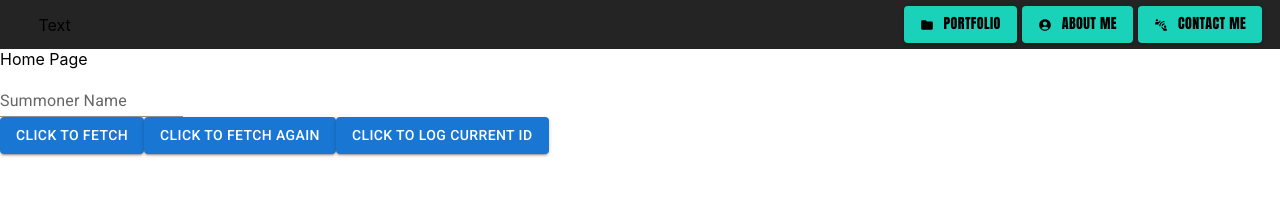
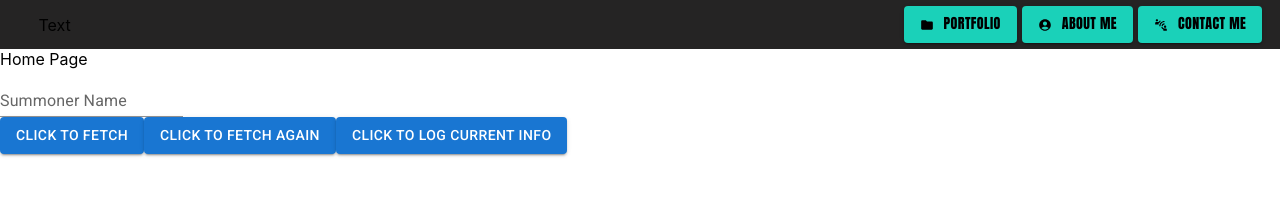
Before and after one commit to vndrewhk/TFT-Tracker, a Next.js app: page / in a window 1280 px wide. Shown: the top 207 px of the page. Built offline with nearby package versions, Linux system fonts and the light colour scheme.

Commit message:
working fetches

```diff
--- a/components/matches/NewSummoner.js
+++ b/components/matches/NewSummoner.js
@@ -68,7 +68,7 @@ const NewSummoner = (props) => {
         Click to fetch AGAIN
       </Button>
       <Button variant="contained" onClick={logId}>
-        Click to log current ID
+        Click to log current info
       </Button>
     </>
   );
```
